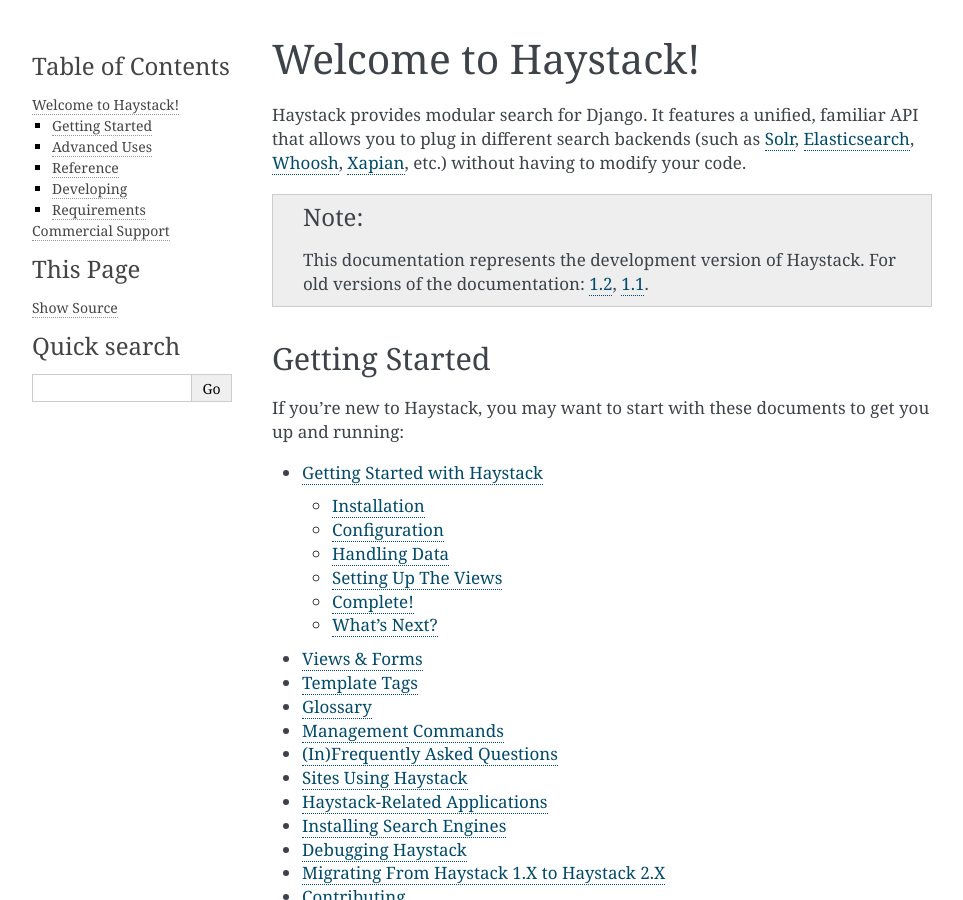
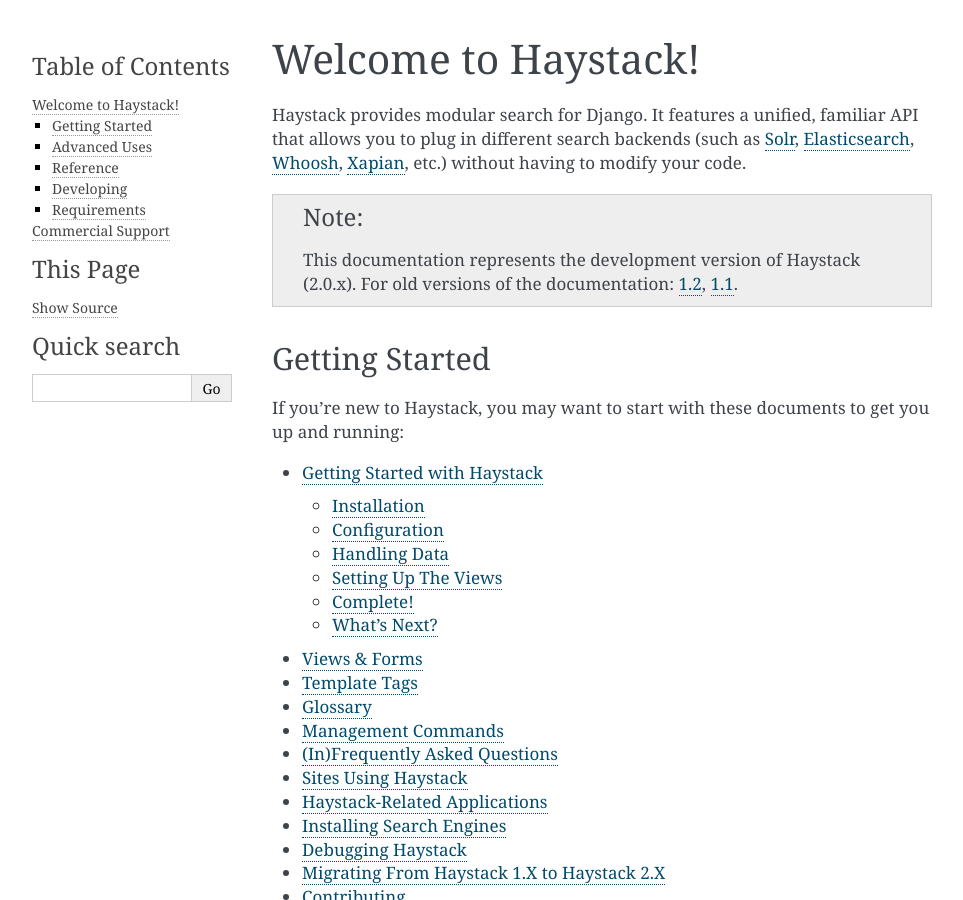
Before and after one commit to django-haystack/django-haystack, a Sphinx documentation site: the page built from docs/index.rst, in a window 1280 px wide and 900 px high. Shown: the whole window, without its empty margins (148-1111 px from the left). Built offline with Sphinx 7.4.7, drawn with Linux system fonts in a browser that asks for light colours.

Commit message:
Updated README & index.

```diff
--- a/README.rst
+++ b/README.rst
@@ -33,6 +33,7 @@
 =============
 
 * Development version: http://docs.haystacksearch.org/
+* v2.0.X: http://django-haystack.readthedocs.org/en/v2.0.0/
 * v1.2.X: http://django-haystack.readthedocs.org/en/v1.2.7/
 * v1.1.X: http://django-haystack.readthedocs.org/en/v1.1/
 
--- a/docs/index.rst
+++ b/docs/index.rst
@@ -13,8 +13,8 @@
 
 .. note::
 
-    This documentation represents the development version of Haystack. For
-    old versions of the documentation: `1.2`_, `1.1`_.
+    This documentation represents the development version of Haystack (2.0.x).
+    For old versions of the documentation: `1.2`_, `1.1`_.
 
 .. _`1.2`: http://django-haystack.readthedocs.org/en/v1.2.6/index.html
 .. _`1.1`: http://django-haystack.readthedocs.org/en/v1.1/index.html
```
Also changed, not shown: 1 other file.
